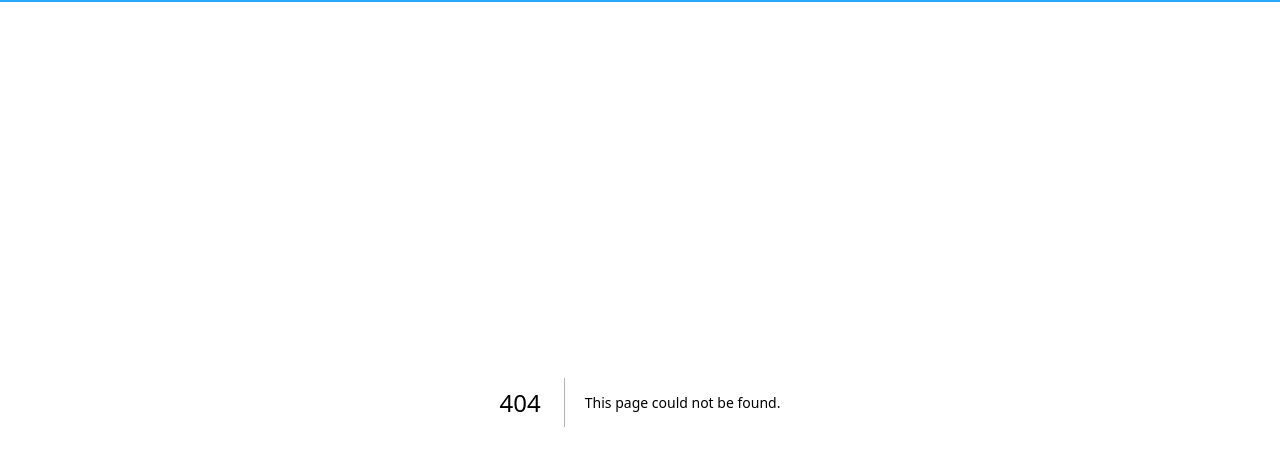
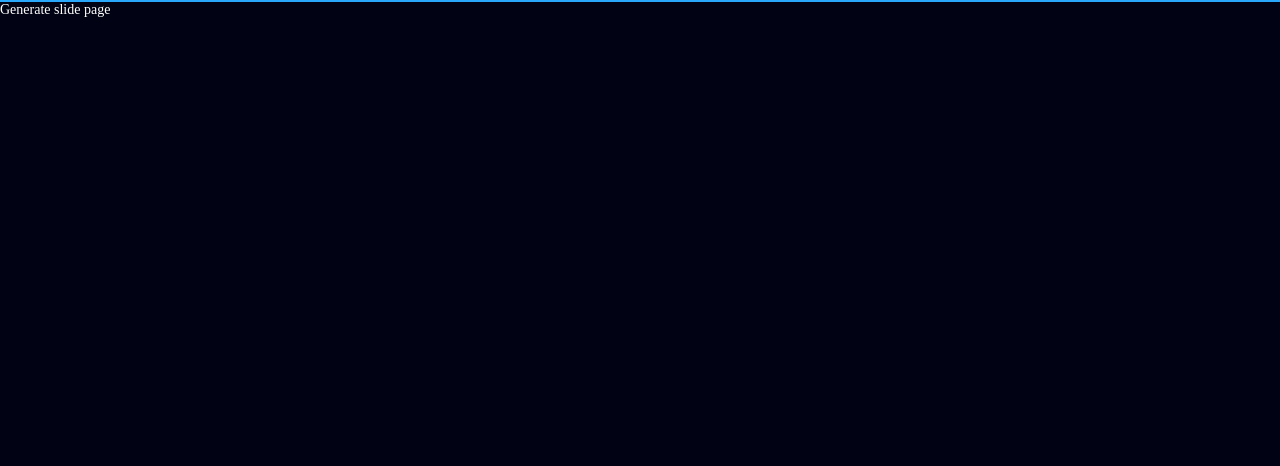
Before and after one commit to Divyanshi90/LearnNext, a Next.js app in the folder slide-ppt-app/: page /generate in a window 1280 px wide. Before the commit this address had no page. Shown: the top 466 px of the page. Built offline with nearby package versions, Linux system fonts and the light colour scheme; a web font is replaced by a local one.

Commit message:
added generatepage

```diff
--- /dev/null
+++ b/slide-ppt-app/src/app/generate/page.tsx
@@ -0,0 +1,8 @@
+
+export default function Generate() {
+  return (
+    <div className="ppt-text-primary-color">
+      Generate slide page
+    </div>
+  )
+}
```
Also changed, not shown: slide-ppt-app/src/app/page.tsx (+3 -64 lines), slide-ppt-app/src/components/CustomButtonClient.tsx (added, +23 -0 lines).
